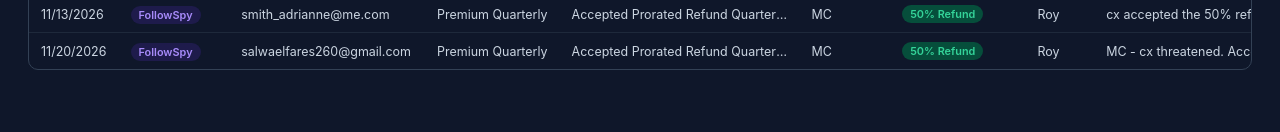
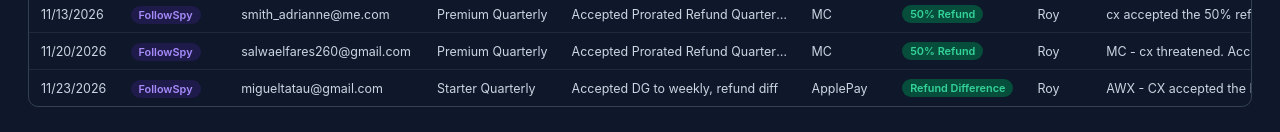
Before and after one commit to bvcafirma3rd/refund-dashboard, a plain HTML site: page index.html in a window 1280 px wide. Shown: the part 1238-1370 px from the top of the page. Before the commit the page ends 1336 px from the top, so only its background shows below. Drawn offline with nearby package versions, Linux system fonts and the light colour scheme.

Commit message:
Update index.html

```diff
--- a/index.html
+++ b/index.html
@@ -393,7 +393,8 @@ const DATA = [
   {date:"2026-11-10",rawDate:"11/10/2026",created:"04/18/2026",lob:"FollowSpy",email:"kevingomez2124@gmail.com",plan:"Premium Quarterly",status:"Refunded",reason:"Accepted DG to weekly, refund diff",payment:"MC",notes:"awx - accidental purchase, cx wants weekly plan and price diff refunded",reso:"Refund Difference",rep:"Roy",month:"11-2026",amount:127.4},
   {date:"2026-11-12",rawDate:"11/12/2026",created:"10/09/2025",lob:"RecentFollow",email:"xylisor@gmail.com",plan:"Elite V1 Weekly",status:"Refunded",reason:"Duplicate",payment:"VISA",notes:"cx acct is already inactive n DB but has an actve acct in Stripe, canceled and refunded the charges after the cx canceled on Septe 11",reso:"Refunded",rep:"Roy",month:"11-2026",amount:72.0},
   {date:"2026-11-13",rawDate:"11/13/2026",created:"08/05/2025",lob:"FollowSpy",email:"smith_adrianne@me.com",plan:"Premium Quarterly",status:"Refunded",reason:"Accepted Prorated Refund Quarterly Save",payment:"MC",notes:"cx accepted the 50% refund + acct term",reso:"50% Refund",rep:"Roy",month:"11-2026",amount:63.7},
-  {date:"2026-11-20",rawDate:"11/20/2026",created:"11/18/2026",lob:"FollowSpy",email:"salwaelfares260@gmail.com",plan:"Premium Quarterly",status:"Refunded",reason:"Accepted Prorated Refund Quarterly Save",payment:"MC",notes:"MC - cx threatened. Accepted 50% refund + acct termination",reso:"50% Refund",rep:"Roy",month:"11-2026",amount:54.6}
+  {date:"2026-11-20",rawDate:"11/20/2026",created:"11/18/2026",lob:"FollowSpy",email:"salwaelfares260@gmail.com",plan:"Premium Quarterly",status:"Refunded",reason:"Accepted Prorated Refund Quarterly Save",payment:"MC",notes:"MC - cx threatened. Accepted 50% refund + acct termination",reso:"50% Refund",rep:"Roy",month:"11-2026",amount:54.6},
+  {date:"2026-11-23",rawDate:"11/23/2026",created:"12/20/2025",lob:"FollowSpy",email:"migueltatau@gmail.com",plan:"Starter Quarterly",status:"Refunded",reason:"Accepted DG to weekly, refund diff",payment:"ApplePay",notes:"AWX - CX accepted the DG to weekly and price diff refunded",reso:"Refund Difference",rep:"Roy",month:"11-2026",amount:107.56}
 ];let charts = {};
 let sortCol = 'date', sortDir = 1;
 
```
